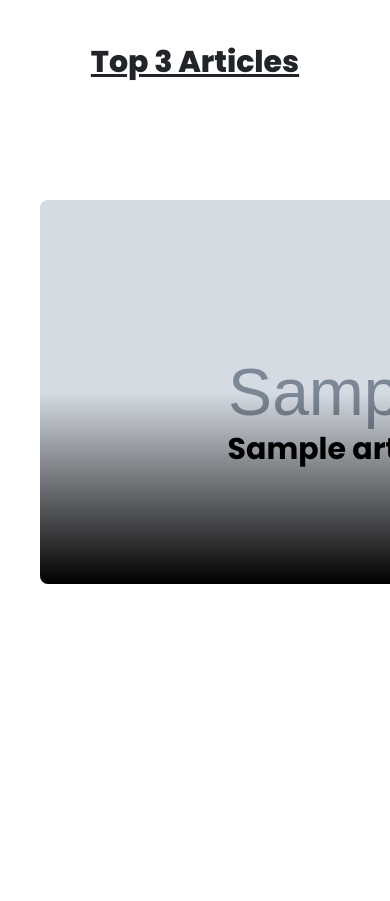
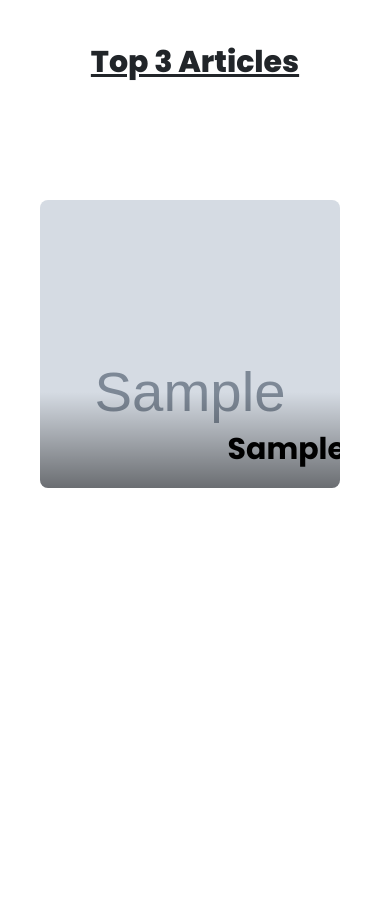
Before and after one commit to pbp-fasilkom-c02/kembangin, a Django app: page /artikel/ in a window 390 px wide; the page is wider, and only the part inside the window is pictured. Shown: the part 1852-2753 px from the top of that part. Run offline with Django 4.2, Linux system fonts and the light colour scheme; tables that the repository leaves empty hold one stand-in row (values such as "Sample post"); grey boxes marked "Sample" are stand-in pictures; data that the repository does not hold is empty; some libraries are stand-ins or nearby versions.

Commit message:
style: update responsive

```diff
--- a/artikel/static/js/artikel_pasien_script.js
+++ b/artikel/static/js/artikel_pasien_script.js
@@ -107,7 +107,7 @@ $(document).ready(() => {
             `
              <div>
                 <div id="${data.pk}-card" class="group relative rounded-lg cursor-pointer items-center justify-center overflow-hidden transition-shadow hover:shadow-xl hover:shadow-black/30">
-                    <div class="h-96 w-[600px]">
+                    <div class="lg:h-96 lg:w-[600px]">
                         <img class="h-full w-full object-cover transition-transform duration-500 group-hover:rotate-3 group-hover:scale-125" src="${data.fields.photo}"
                             alt="" />
                     </div>
--- a/artikel/templates/artikel_pasien.html
+++ b/artikel/templates/artikel_pasien.html
@@ -40,14 +40,14 @@
 </h1>
 
 
-<div class="flex flex-wrap">
+<div class="flex flex-wrap items-center justify-items-center">
     {% for item in data %}
 <div class="flex flex-wrap items-center justify-center">
 
   <div class="">
 
   <div class="group relative m-10 rounded-lg cursor-pointer items-center justify-center overflow-hidden transition-shadow hover:shadow-xl hover:shadow-black/30">
-    <div class="h-96 w-[600px]">
+    <div class="lg:h-96 lg:w-[600px] h-72 w-[300px]">
         <img class="h-96 w-[600px] object-cover transition-transform duration-500 group-hover:rotate-3 group-hover:scale-125" src="{{ item.photo }}"
             alt="" />
     </div>
```
